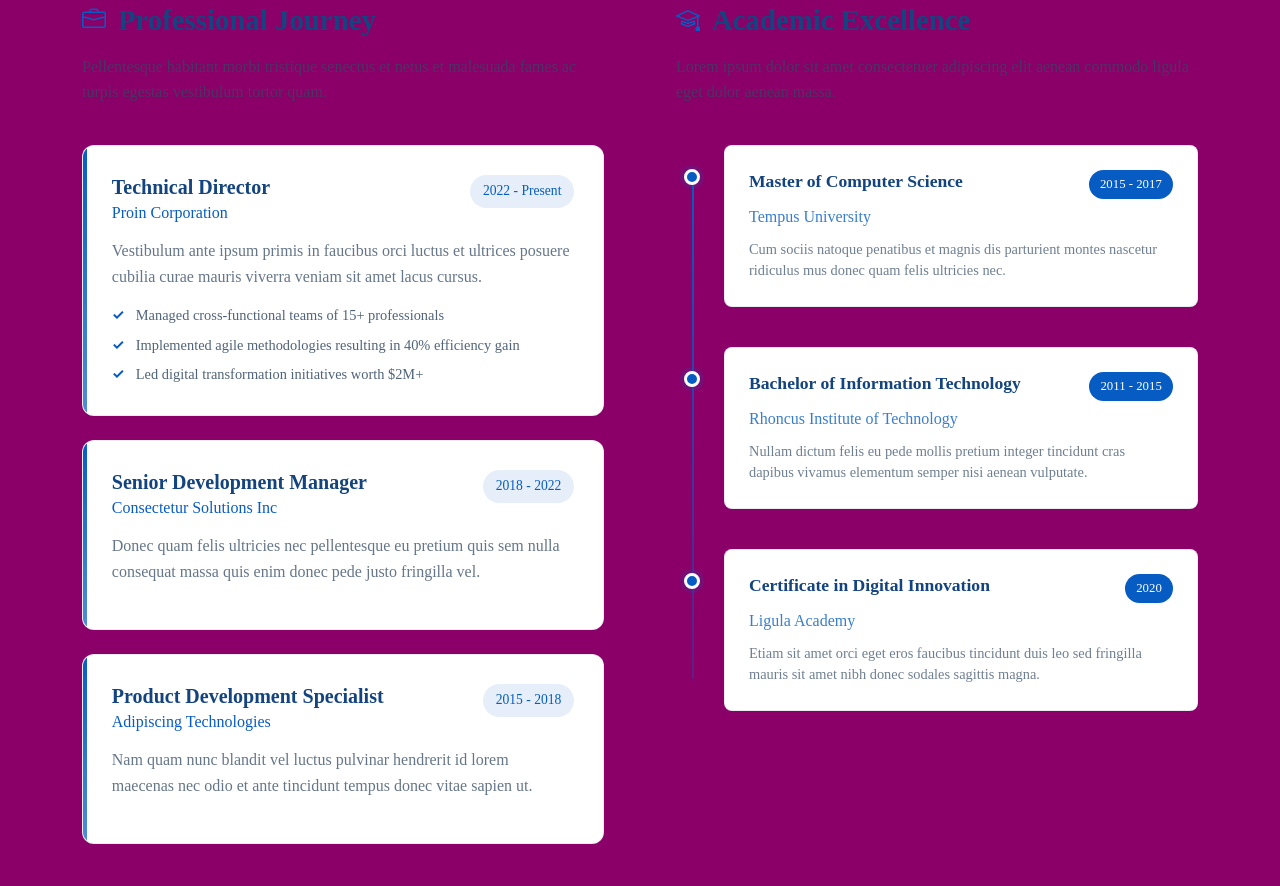
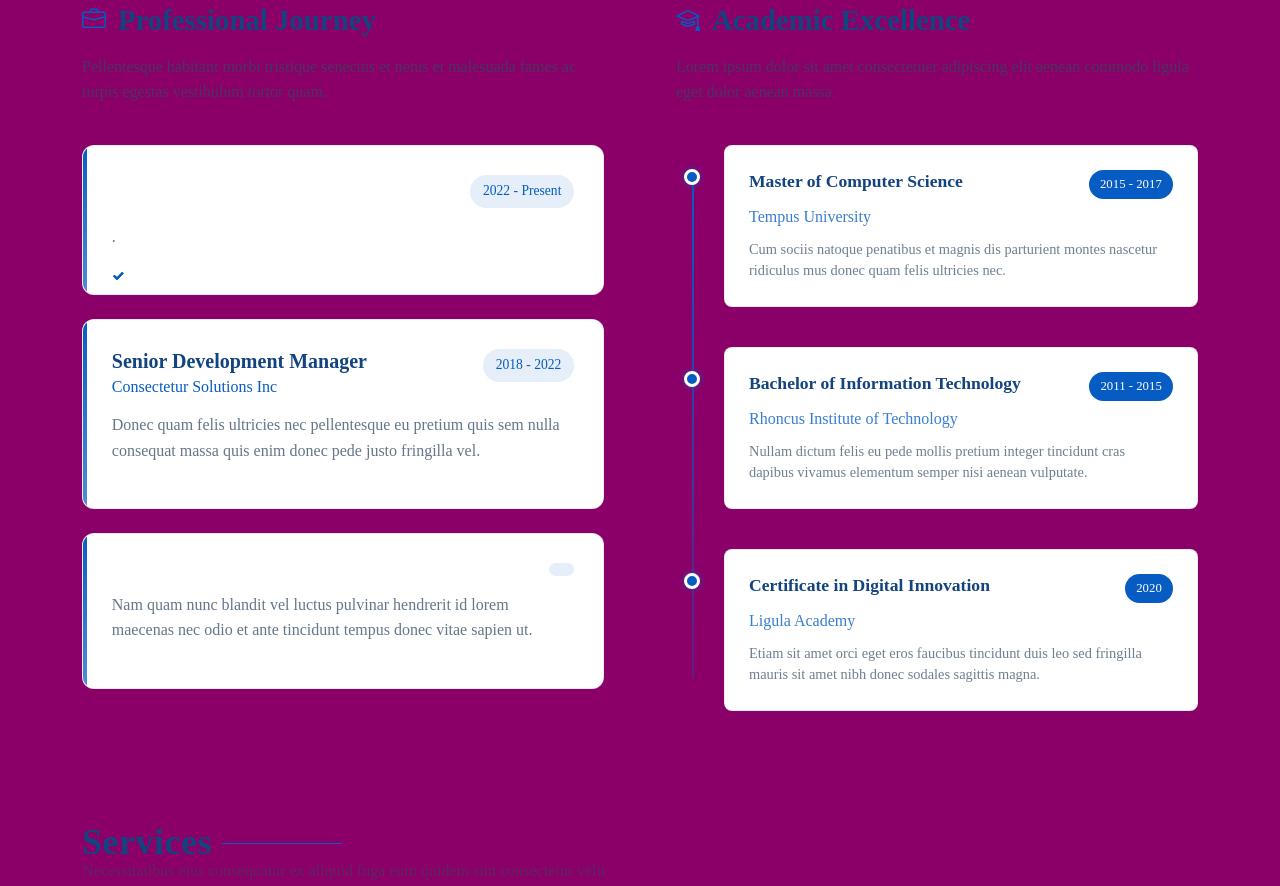
Before and after one commit to ecook75/Resume-Site, a plain HTML site: page index.html in a window 1280 px wide. Shown: the part 2606-3492 px from the top of the page. Drawn offline with nearby package versions, Linux system fonts and the light colour scheme.

Commit message:
Update index.html

```diff
--- a/index.html
+++ b/index.html
@@ -507,17 +507,17 @@
                 <div class="experience-card" data-aos="zoom-in" data-aos-delay="300">
                   <div class="card-header">
                     <div class="role-info">
-                      <h3>Technical Director</h3>
-                      <h4>Proin Corporation</h4>
+                      <h3></h3>
+                      <h4></h4>
                     </div>
                     <span class="duration">2022 - Present</span>
                   </div>
                   <div class="card-body">
-                    <p>Vestibulum ante ipsum primis in faucibus orci luctus et ultrices posuere cubilia curae mauris viverra veniam sit amet lacus cursus.</p>
+                    <p>.</p>
                     <ul class="achievements">
-                      <li>Managed cross-functional teams of 15+ professionals</li>
-                      <li>Implemented agile methodologies resulting in 40% efficiency gain</li>
-                      <li>Led digital transformation initiatives worth $2M+</li>
+                      <li></li>
+                      <li></li>
+                      <li></li>
                     </ul>
                   </div>
                 </div>
@@ -538,10 +538,10 @@
                 <div class="experience-card" data-aos="zoom-in" data-aos-delay="500">
                   <div class="card-header">
                     <div class="role-info">
-                      <h3>Product Development Specialist</h3>
-                      <h4>Adipiscing Technologies</h4>
+                      <h3></h3>
+                      <h4></h4>
                     </div>
-                    <span class="duration">2015 - 2018</span>
+                    <span class="duration"></span>
                   </div>
                   <div class="card-body">
                     <p>Nam quam nunc blandit vel luctus pulvinar hendrerit id lorem maecenas nec odio et ante tincidunt tempus donec vitae sapien ut.</p>
```
